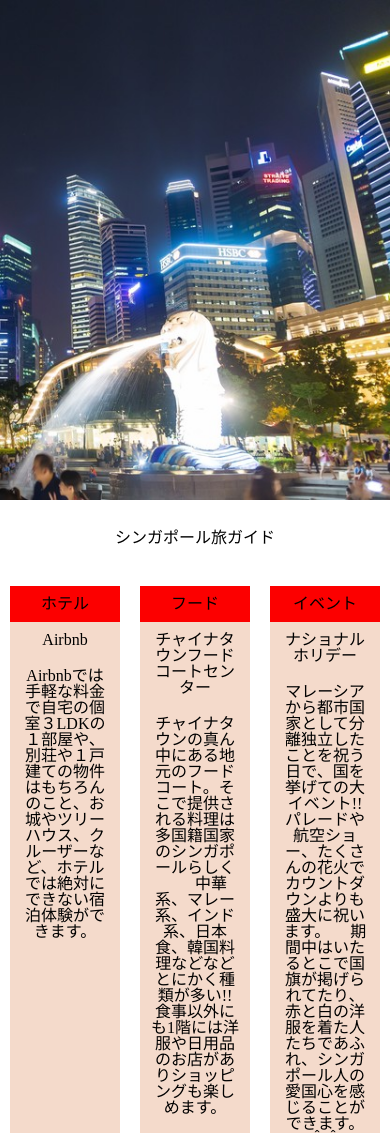
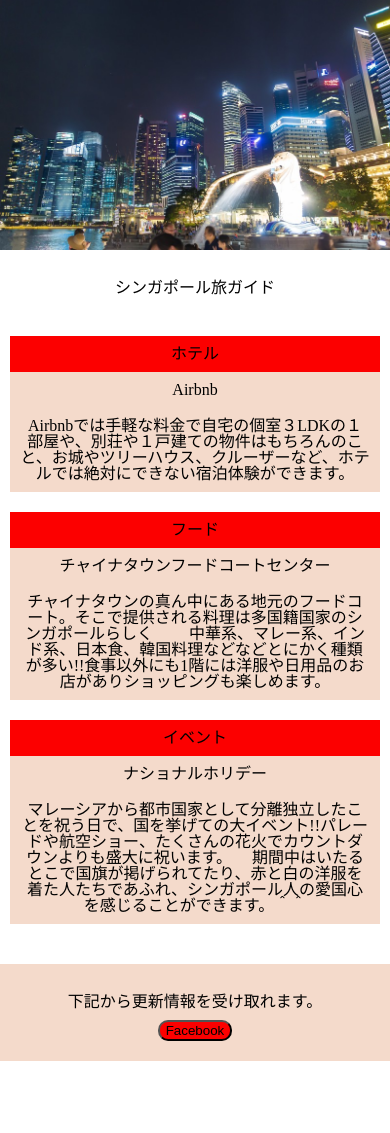
Before and after one commit to seika1234567/responsive-site, a plain HTML site: page index.html in a window 390 px wide. Shown: the top 1133 px of the page. After the commit the page ends 1061 px from the top, so only its background shows below. Drawn offline with nearby package versions, Linux system fonts and the light colour scheme.

Commit message:
スマートフォン対応

```diff
--- a/css/style.css
+++ b/css/style.css
@@ -46,3 +46,10 @@ h2 {
      border-radius:10px;/*ボタン10px丸く*/
      background-color:#fc0000;
    }
+
+@media (max-width:768px){
+   .contaner {
+      flex-direction:column;/*要素を縦並び */
+   }
+   .header{ height: 250px;}
+}
```
